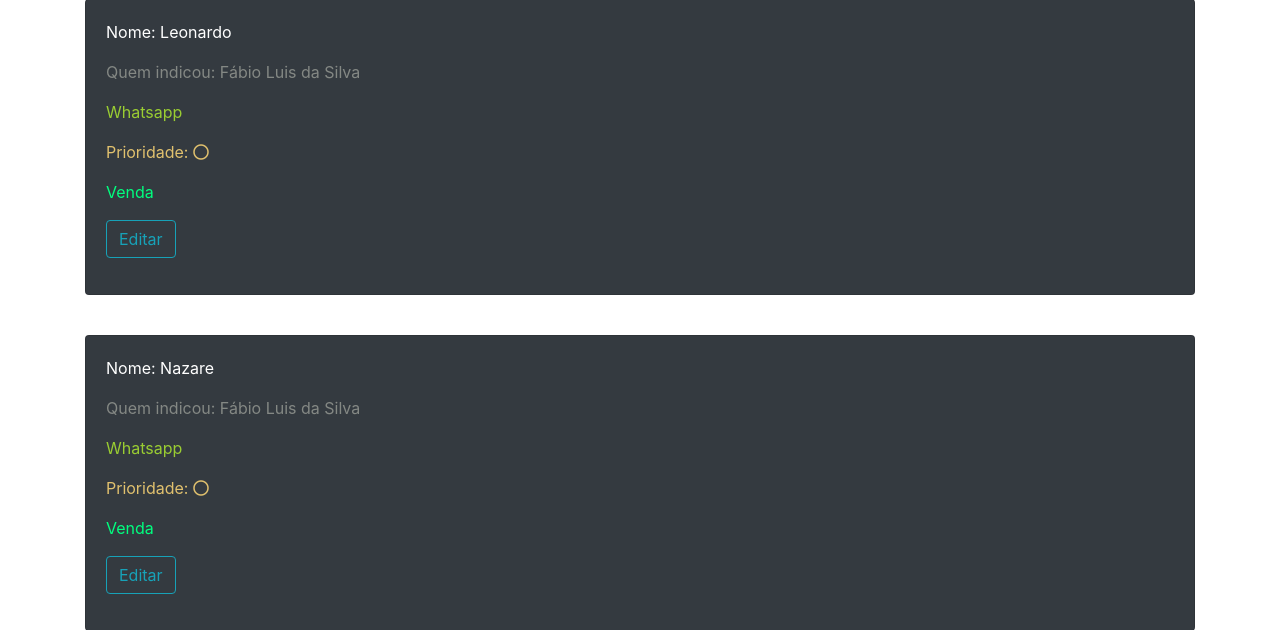
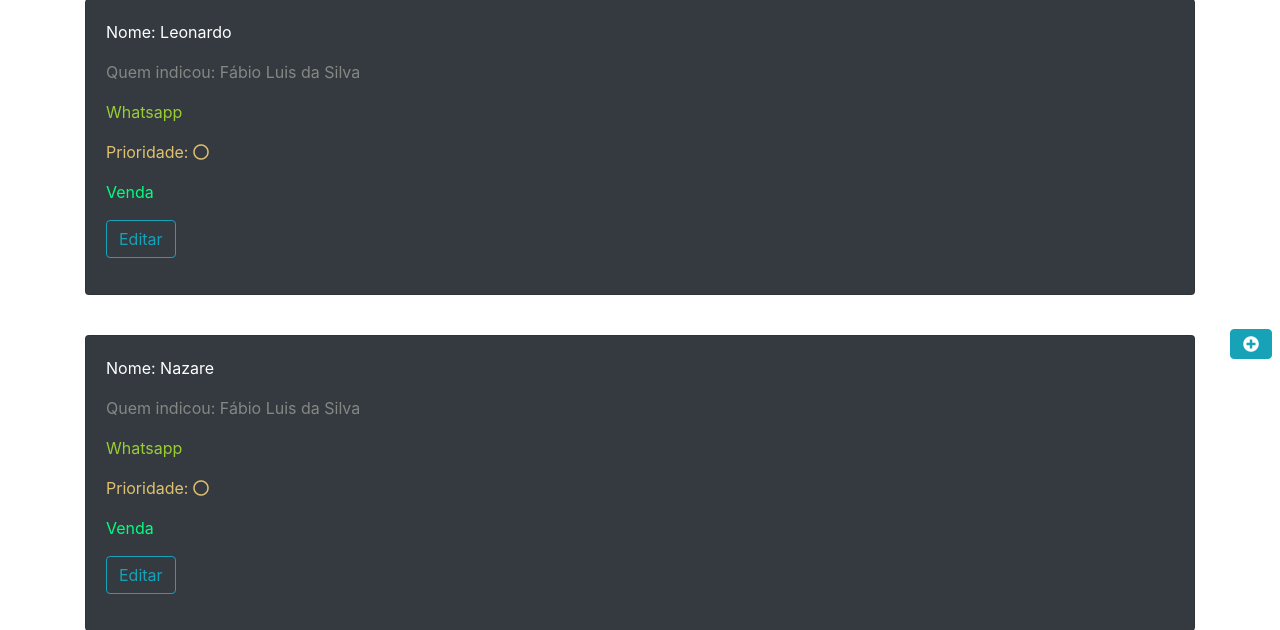
Before and after one commit to leandrofreire13/leadwsp, a Django app: page /referidos in a window 1280 px wide. Shown: the part 431-1061 px from the top of the page. Run offline with Django 3.2, Linux system fonts and the light colour scheme; a user stored in the database is signed in; data comes from the database, SQL or seed files in the repository; some libraries are stand-ins or nearby versions.

Commit message:
Botao fixo

```diff
--- a/referidos/static/css/style.css
+++ b/referidos/static/css/style.css
@@ -56,3 +56,12 @@ a{
 .neutral{
     color: #E1C16E;
 }
+
+.new{
+    position:fixed;
+    bottom:5px;
+    right:5px;
+    margin:0;
+    padding:5px 3px;
+    z-index:1;
+}
--- a/referidos/templates/referidos/lista_referidos.html
+++ b/referidos/templates/referidos/lista_referidos.html
@@ -1,7 +1,9 @@
 {% extends 'referidos/base.html' %}
 
 {% block content %}
-
+<div class="new">
+    <a class="btn btn-info" href="referidos/new" role="button"><i class="fas fa-plus-circle"></i></a>
+</div>
 {% for referido in referidos %}
 
 <div class="card text-white bg-dark mb-3">
@@ -24,9 +26,8 @@
         <p><a href="{% url 'referido_edit' pk=referido.pk %}" class="btn btn-outline-info" role="button">Editar</a></p>
     </div>
 </div>
+
 <br>
 {% endfor %}
-<div>
 
-</div>
 {% endblock %}
```
